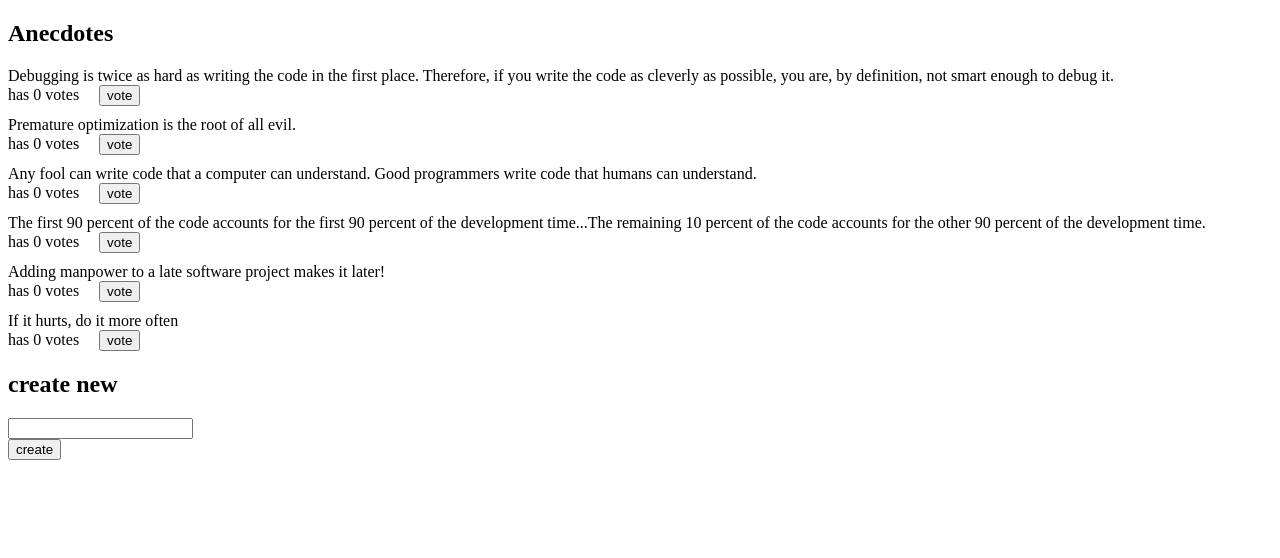
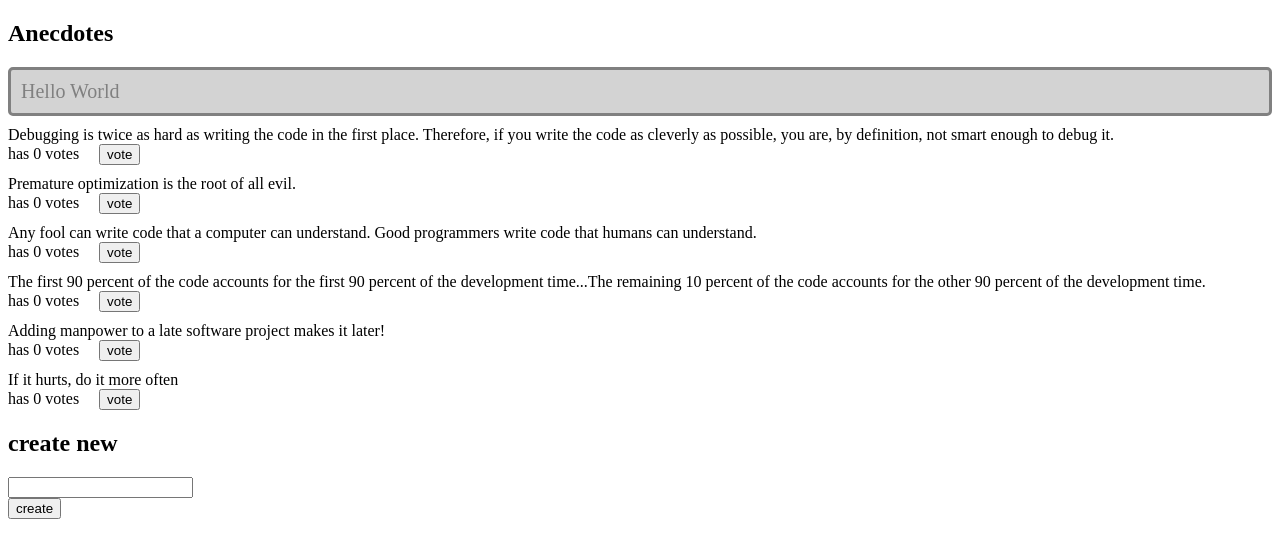
Before and after one commit to MasReed/full-stack-open-2021, a React (Create React App) app in the folder part6/redux-anecdotes/: page / in a window 1280 px wide. Shown: the top 558 px of the page. Built offline with nearby package versions, Linux system fonts and the light colour scheme.

Commit message:
abstract store, implement notification with store

```diff
--- a/part6/redux-anecdotes/src/App.js
+++ b/part6/redux-anecdotes/src/App.js
@@ -1,11 +1,13 @@
 import React from 'react'
 import AnecdoteForm from './components/AnecdoteForm'
 import AnecdoteList from './components/AnecdoteList'
+import Notification from './components/Notification'
 
 const App = () => {
   return (
     <div>
       <h2>Anecdotes</h2>
+      <Notification />
       <AnecdoteList />
       <AnecdoteForm />
     </div>
--- a/part6/redux-anecdotes/src/components/AnecdoteList.js
+++ b/part6/redux-anecdotes/src/components/AnecdoteList.js
@@ -16,7 +16,7 @@ const AnecdoteList = () => {
     return copy.sort(sortFn)
   }
 
-  const anecdotes = useSelector(state => sortAnecdotes(state, 'votes'))
+  const anecdotes = useSelector(state => sortAnecdotes(state.anecdotes, 'votes'))
   const dispatch = useDispatch()
 
   const vote = (id) => {
--- a/part6/redux-anecdotes/src/components/Notification.js
+++ b/part6/redux-anecdotes/src/components/Notification.js
@@ -1,15 +1,20 @@
-
 import React from 'react'
+import { useSelector } from 'react-redux'
 
 const Notification = () => {
+  const notification = useSelector( store => store.notifications )
   const style = {
-    border: 'solid',
-    padding: 10,
-    borderWidth: 1
+    color: 'grey',
+    background: 'lightgrey',
+    fontSize: '20px',
+    borderStyle: 'solid',
+    borderRadius: '5px',
+    padding: '10px',
+    marginBottom: '10px',
   }
   return (
     <div style={style}>
-      render here notification...
+      {notification}
     </div>
   )
 }
--- a/part6/redux-anecdotes/src/index.js
+++ b/part6/redux-anecdotes/src/index.js
@@ -1,11 +1,8 @@
 import React from 'react'
 import ReactDOM from 'react-dom'
-import { createStore } from 'redux'
 import { Provider } from 'react-redux'
 import App from './App'
-import reducer from './reducers/anecdoteReducer'
-
-const store = createStore(reducer)
+import store from './store'
 
 ReactDOM.render(
   <Provider store={store}>
--- a/part6/redux-anecdotes/src/reducers/anecdoteReducer.js
+++ b/part6/redux-anecdotes/src/reducers/anecdoteReducer.js
@@ -30,8 +30,8 @@ const upVote = (array, id) => {
 
 const initialState = anecdotesAtStart.map(asObject)
 
-const reducer = (state = initialState, action) => {
-  console.log('========================')
+const anecdoteReducer = (state = initialState, action) => {
+  console.log('=====Anecdotes=====')
   console.log('state now: ', state)
   console.log('action', action)
 
@@ -45,7 +45,7 @@ const reducer = (state = initialState, action) => {
   }
 }
 
-export default reducer
+export default anecdoteReducer
 
 export const upVoteCreator = (id) => {
   return {
--- /dev/null
+++ b/part6/redux-anecdotes/src/reducers/notificationReducer.js
@@ -0,0 +1,23 @@
+const notificationReducer = (state = 'Hello World', action) => {
+  console.log('=====Notifications=====')
+  console.log('state now: ', state)
+  console.log('action', action)
+
+  switch (action.type) {
+    case 'SET_NOTIFICATION':
+      return state
+    case 'NEW':
+      return state
+    default:
+      return state
+  }
+}
+
+export const notificationChange = message => {
+  return {
+    type: 'SET_NOTIFICATION',
+    message,
+  }
+}
+
+export default notificationReducer
--- /dev/null
+++ b/part6/redux-anecdotes/src/store.js
@@ -0,0 +1,12 @@
+import { createStore, combineReducers } from 'redux'
+import anecdoteReducer from './reducers/anecdoteReducer'
+import notificationReducer from './reducers/notificationReducer'
+
+const reducer = combineReducers({
+  anecdotes: anecdoteReducer,
+  notifications: notificationReducer
+})
+
+const store = createStore(reducer)
+
+export default store
```
